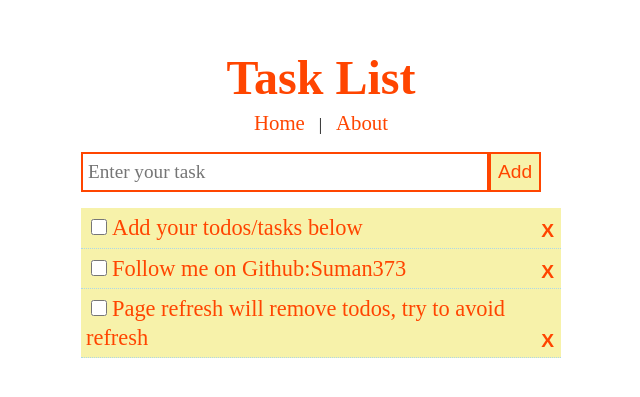
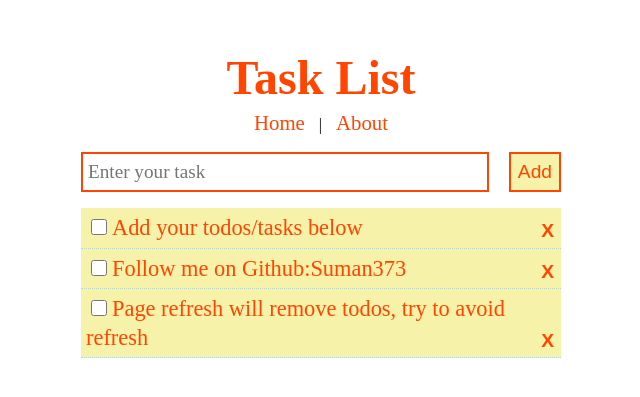
Before and after one commit to Suman373/TaskApp, a React (Create React App) app: page / in a window 1280 px wide. Shown: the part 113-510 px from the top of the page, without its empty margins (319-959 px from the left). Built offline with nearby package versions, Linux system fonts and the light colour scheme; a web font is replaced by a local one.

Commit message:
button now aligned properly

```diff
--- a/src/App.css
+++ b/src/App.css
@@ -36,6 +36,12 @@ body{
 }
 .header button:hover{
   transform: scale(1.008);
+}
+
+.add-task-form {
+  display:flex;
+  justify-content: space-between;
+  align-items: center;
 }
 
 .todoHolder{
--- a/src/components/Addtask.jsx
+++ b/src/components/Addtask.jsx
@@ -23,7 +23,7 @@ class Addtask extends Component {
     render() {
         return (
             <header className='header'>
-                <form onSubmit={this.inputSave}>
+                <form onSubmit={this.inputSave} className="add-task-form">
                     <input type="text"
                     name="task"
                     style={addInputStyle}
@@ -40,7 +40,7 @@ class Addtask extends Component {
 const addInputStyle = {
     fontSize: '1.2rem',
     height: '2.5rem',
-    margin: '1rem auto',
+    margin: '1rem 0',
     padding: '5px',
     width: '85%',
     border: '2px solid orangered',
```
